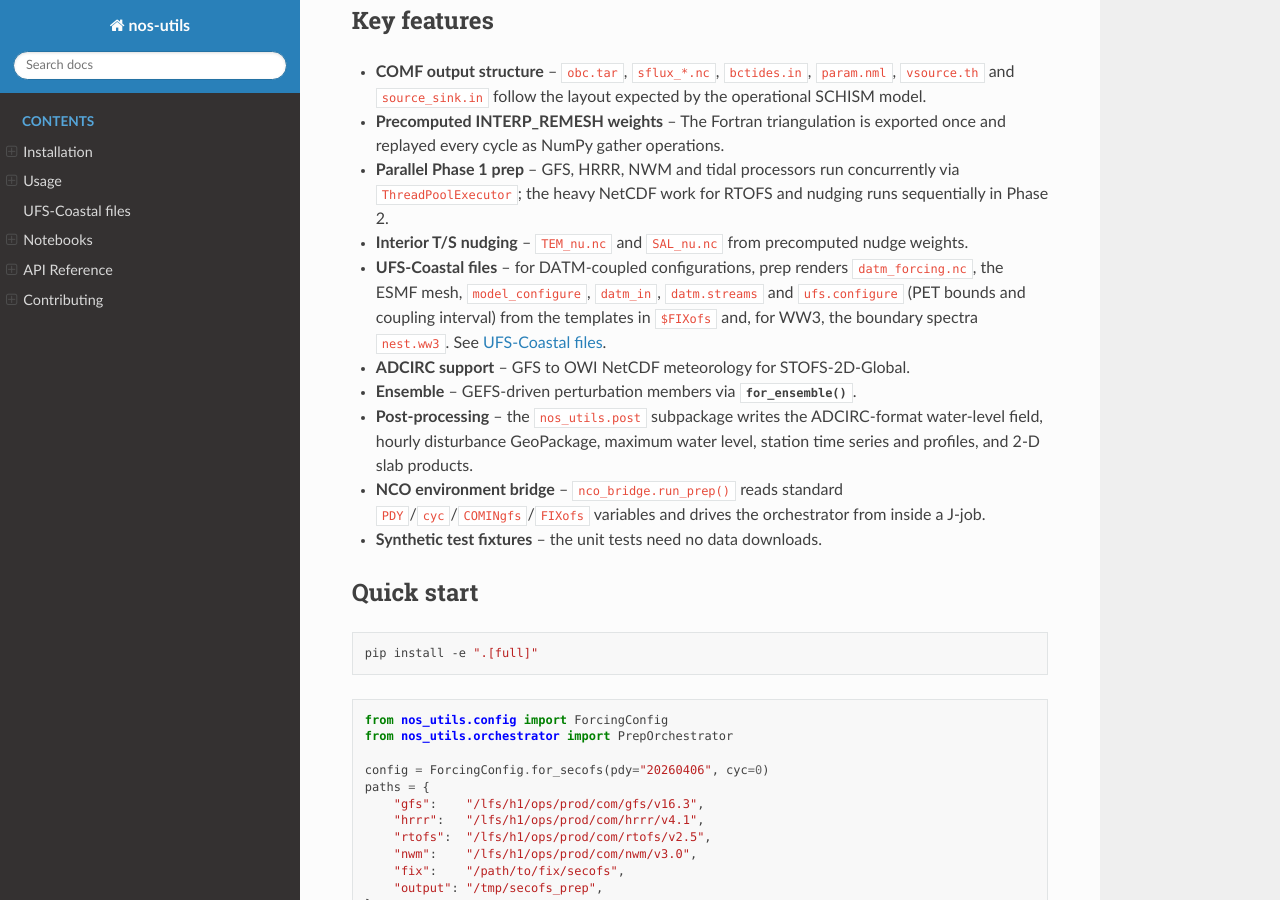
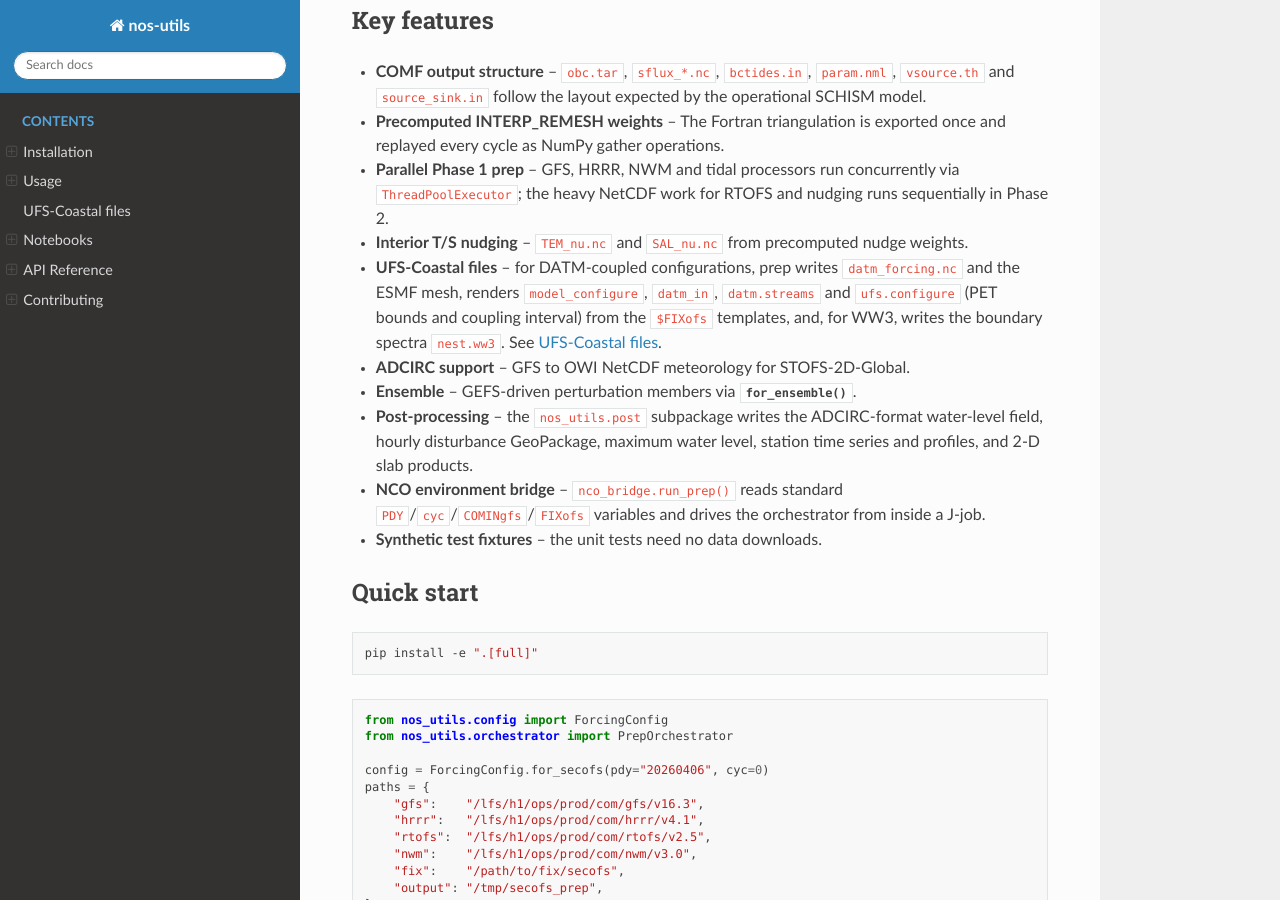
Before and after one commit to mansurjisan/nos-utils, a Sphinx documentation site: the page built from docs/index.rst, in a window 1280 px wide and 900 px high, scrolled down 672 px. Built offline with Sphinx 7.4.7 and the Read the Docs theme 3.1.0, drawn with Linux system fonts in a browser that asks for light colours.

Commit message:
docs: UFS start time is always cycle minus nowcast; index wording

```diff
--- a/docs/index.rst
+++ b/docs/index.rst
@@ -39,11 +39,11 @@ Key features
   and nudging runs sequentially in Phase 2.
 * **Interior T/S nudging** -- ``TEM_nu.nc`` and ``SAL_nu.nc`` from precomputed
   nudge weights.
-* **UFS-Coastal files** -- for DATM-coupled configurations, prep renders
-  ``datm_forcing.nc``, the ESMF mesh, ``model_configure``, ``datm_in``,
-  ``datm.streams`` and ``ufs.configure`` (PET bounds and coupling interval)
-  from the templates in ``$FIXofs`` and, for WW3, the boundary spectra
-  ``nest.ww3``. See :doc:`ufs_coastal`.
+* **UFS-Coastal files** -- for DATM-coupled configurations, prep writes
+  ``datm_forcing.nc`` and the ESMF mesh, renders ``model_configure``,
+  ``datm_in``, ``datm.streams`` and ``ufs.configure`` (PET bounds and coupling
+  interval) from the ``$FIXofs`` templates, and, for WW3, writes the boundary
+  spectra ``nest.ww3``. See :doc:`ufs_coastal`.
 * **ADCIRC support** -- GFS to OWI NetCDF meteorology for STOFS-2D-Global.
 * **Ensemble** -- GEFS-driven perturbation members via
   :meth:`~nos_utils.config.ForcingConfig.for_ensemble`.
--- a/docs/ufs_coastal.rst
+++ b/docs/ufs_coastal.rst
@@ -24,8 +24,9 @@ steps: DATM blending and the ESMF mesh, then the configuration files.
      - ESMF unstructured mesh of the DATM grid (all elements active).
    * - ``model_configure``, ``datm_in``, ``datm.streams``
      - :mod:`~nos_utils.forcing.ufs_config`
-     - Filled from the ``*.template`` files in ``$FIXofs``: start time and
-       length of the phase being prepped (nowcast, forecast, or both),
+     - Filled from the ``*.template`` files in ``$FIXofs``: start time (cycle
+       minus nowcast length), length of the phase being prepped (nowcast,
+       forecast, or both),
        ``dt_atmos`` (``ufs_coastal.dt_atmos``), DATM grid size and file names.
    * - ``ufs.configure``
      - :mod:`~nos_utils.forcing.ufs_config`
```
Also changed, not shown: README.md (+1 -1 lines).
